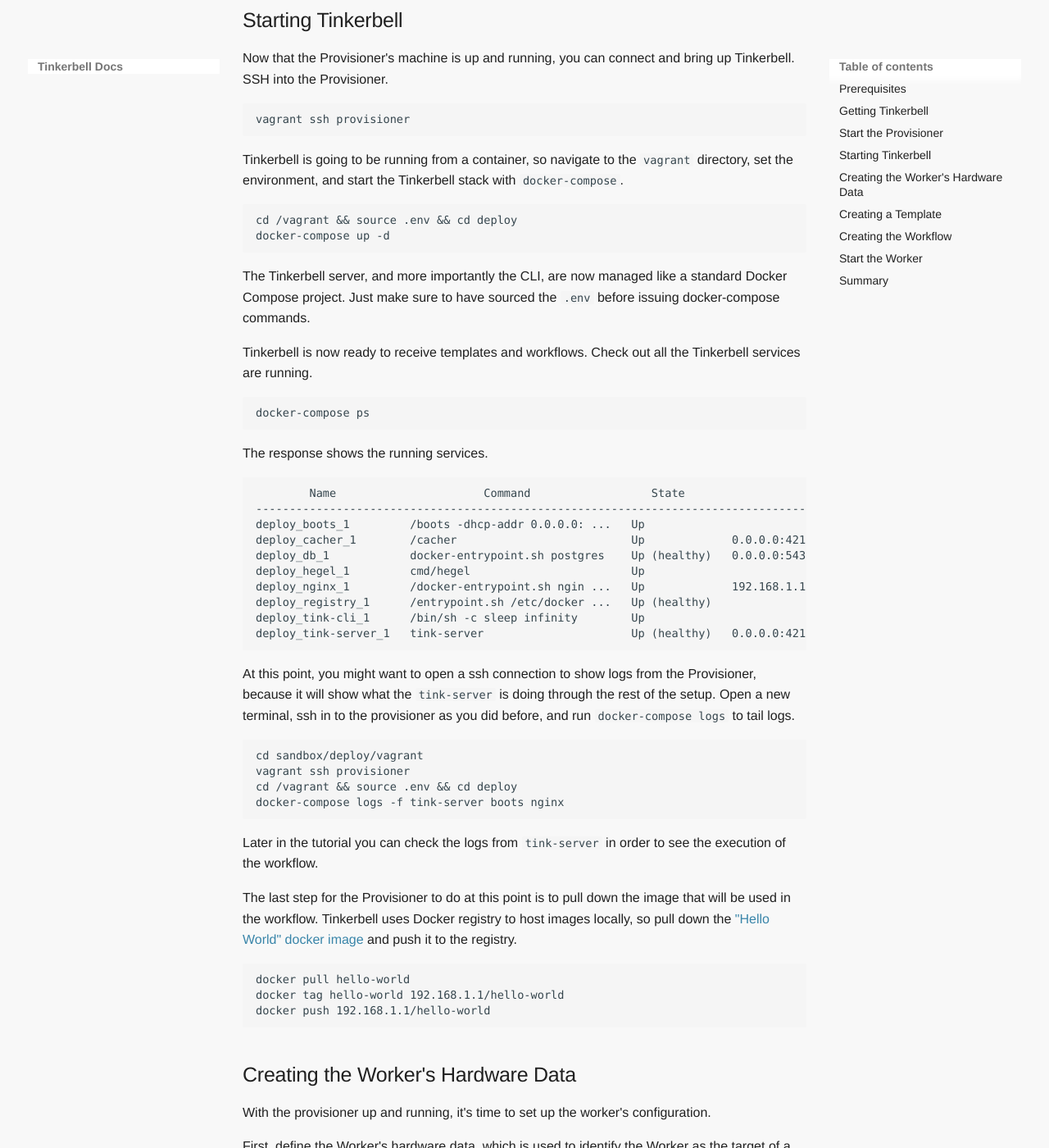
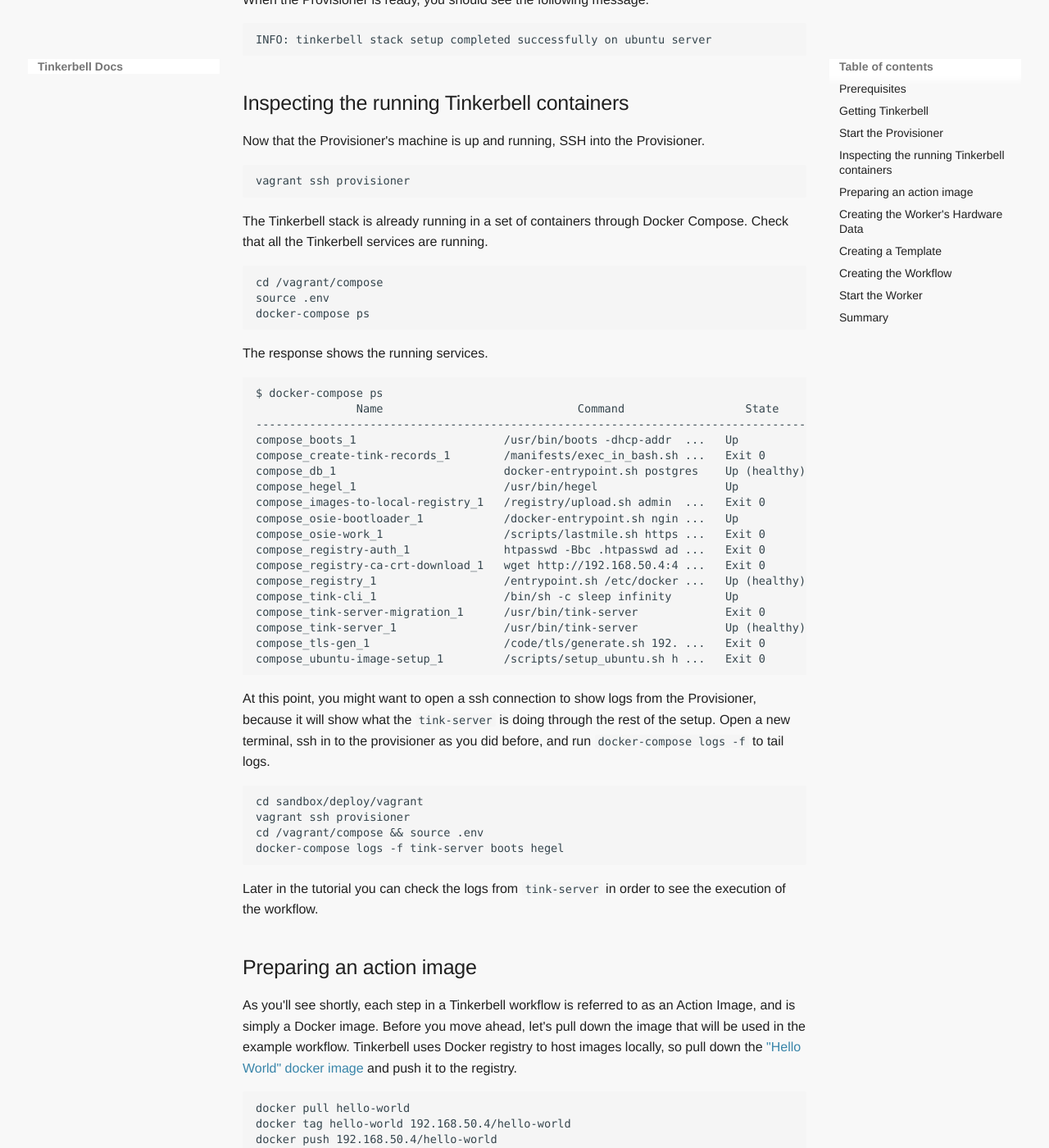
Before and after one commit to tinkerbell/tinkerbell-docs, an MkDocs documentation site: the page built from docs/setup/local-vagrant.md, in a window 1280 px wide and 1400 px high, scrolled down 1376 px. Shown: the whole window at 82% size. Built offline with MkDocs 1.6.1 and Material for MkDocs 9.7.7, drawn with Linux system fonts in a browser that asks for light colours; some web fonts are replaced; some of the changed text lies outside the part shown.

Commit message:
Various docs updates for Vagrant users (#127)
* Added extra instructions for VirtualBox users

* It looks like .env was moved, updated docs to reflect new location

* Additional path changes

* Updated registry steps to the new TINKERBELL_HOST_IP. (But there's still a certificate issue.)

* Removed the section on starting the stack through compose as it now happens in the Vagrant provisioning process. Moved the docker pull, tag, push steps to their own sections for clarity.

* Small typos from previous commit

````diff
--- a/docs/setup/local-vagrant.md
+++ b/docs/setup/local-vagrant.md
@@ -52,60 +55,64 @@
 INFO: tinkerbell stack setup completed successfully on ubuntu server
 ```
 
-## Starting Tinkerbell
+## Inspecting the running Tinkerbell containers
 
-Now that the Provisioner's machine is up and running, you can connect and bring up Tinkerbell. SSH into the Provisioner.
+Now that the Provisioner's machine is up and running, SSH into the Provisioner.
 
 ```
 vagrant ssh provisioner
 ```
 
-Tinkerbell is going to be running from a container, so navigate to the `vagrant` directory, set the environment, and start the Tinkerbell stack with `docker-compose`.
+The Tinkerbell stack is already running in a set of containers through Docker Compose. Check that all the Tinkerbell services are running.
 
 ```
-cd /vagrant && source .env && cd deploy
-docker-compose up -d
-```
-
-The Tinkerbell server, and more importantly the CLI, are now managed like a standard Docker Compose project. Just make sure to have sourced the `.env` before issuing docker-compose commands.
-
-Tinkerbell is now ready to receive templates and workflows. Check out all the Tinkerbell services are running.
-
-```
+cd /vagrant/compose
+source .env
 docker-compose ps
 ```
 
 The response shows the running services.
+
 ```
-        Name                      Command                  State                             Ports
--------------------------------------------------------------------------------------------------------------------------
-deploy_boots_1         /boots -dhcp-addr 0.0.0.0: ...   Up
-deploy_cacher_1        /cacher                          Up             0.0.0.0:42111->42111/tcp, 0.0.0.0:42112->42112/tcp
-deploy_db_1            docker-entrypoint.sh postgres    Up (healthy)   0.0.0.0:5432->5432/tcp
-deploy_hegel_1         cmd/hegel                        Up
-deploy_nginx_1         /docker-entrypoint.sh ngin ...   Up             192.168.1.1:8080->80/tcp
-deploy_registry_1      /entrypoint.sh /etc/docker ...   Up (healthy)
-deploy_tink-cli_1      /bin/sh -c sleep infinity        Up
-deploy_tink-server_1   tink-server                      Up (healthy)   0.0.0.0:42113->42113/tcp, 0.0.0.0:42114->42114/tcp
+$ docker-compose ps
+               Name                             Command                  State                             Ports
+---------------------------------------------------------------------------------------------------------------------------------------
+compose_boots_1                      /usr/bin/boots -dhcp-addr  ...   Up
+compose_create-tink-records_1        /manifests/exec_in_bash.sh ...   Exit 0
+compose_db_1                         docker-entrypoint.sh postgres    Up (healthy)   0.0.0.0:5432->5432/tcp
+compose_hegel_1                      /usr/bin/hegel                   Up             0.0.0.0:50060->50060/tcp, 0.0.0.0:50061->50061/tcp
+compose_images-to-local-registry_1   /registry/upload.sh admin  ...   Exit 0
+compose_osie-bootloader_1            /docker-entrypoint.sh ngin ...   Up             0.0.0.0:8080->80/tcp
+compose_osie-work_1                  /scripts/lastmile.sh https ...   Exit 0
+compose_registry-auth_1              htpasswd -Bbc .htpasswd ad ...   Exit 0
+compose_registry-ca-crt-download_1   wget http://192.168.50.4:4 ...   Exit 0
+compose_registry_1                   /entrypoint.sh /etc/docker ...   Up (healthy)
+compose_tink-cli_1                   /bin/sh -c sleep infinity        Up
+compose_tink-server-migration_1      /usr/bin/tink-server             Exit 0
+compose_tink-server_1                /usr/bin/tink-server             Up (healthy)   0.0.0.0:42113->42113/tcp, 0.0.0.0:42114->42114/tcp
+compose_tls-gen_1                    /code/tls/generate.sh 192. ...   Exit 0
+compose_ubuntu-image-setup_1         /scripts/setup_ubuntu.sh h ...   Exit 0
 ```
 
-At this point, you might want to open a ssh connection to show logs from the Provisioner, because it will show what the `tink-server` is doing through the rest of the setup. Open a new terminal, ssh in to the provisioner as you did before, and run `docker-compose logs` to tail logs.
+At this point, you might want to open a ssh connection to show logs from the Provisioner, because it will show what the `tink-server` is doing through the rest of the setup. Open a new terminal, ssh in to the provisioner as you did before, and run `docker-compose logs -f` to tail logs.
 
 ```
 cd sandbox/deploy/vagrant
 vagrant ssh provisioner
-cd /vagrant && source .env && cd deploy
-docker-compose logs -f tink-server boots nginx
+cd /vagrant/compose && source .env
+docker-compose logs -f tink-server boots hegel
 ```
 
 Later in the tutorial you can check the logs from `tink-server` in order to see the execution of the workflow.
 
-The last step for the Provisioner to do at this point is to pull down the image that will be used in the workflow. Tinkerbell uses Docker registry to host images locally, so pull down the ["Hello World" docker image](https://hub.docker.com/_/hello-world/) and push it to the registry.
+## Preparing an action image
+
+As you'll see shortly, each step in a Tinkerbell workflow is referred to as an Action Image, and is simply a Docker image. Before you move ahead, let's pull down the image that will be used in the example workflow. Tinkerbell uses Docker registry to host images locally, so pull down the ["Hello World" docker image](https://hub.docker.com/_/hello-world/) and push it to the registry.
 
 ```
 docker pull hello-world
-docker tag hello-world 192.168.1.1/hello-world
-docker push 192.168.1.1/hello-world
+docker tag hello-world 192.168.50.4/hello-world
+docker push 192.168.50.4/hello-world
 ```
 
 ## Creating the Worker's Hardware Data
````
Also changed, not shown: other parts of docs/setup/local-vagrant.md (+3 -0 lines).
